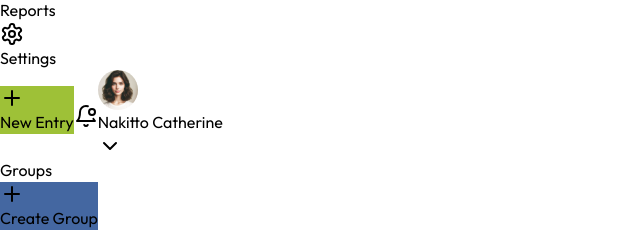
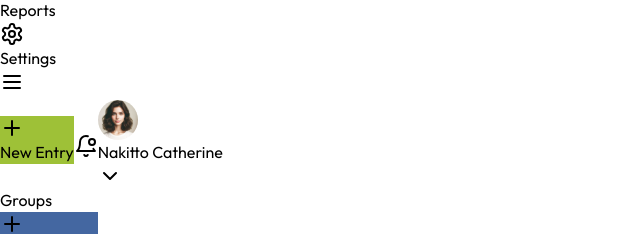
Before and after one commit to Cathella/accounting-june-2024, a React (Create React App) app: page /groups in a window 1280 px wide. Shown: the part 480-714 px from the top of the page, without its empty margins (0-640 px from the left). Built offline with nearby package versions, Linux system fonts and the light colour scheme.

Commit message:
Add menu button to top nav

```diff
--- a/src/components/SideNav.js
+++ b/src/components/SideNav.js
@@ -1,4 +1,4 @@
-import { LayoutDashboard, Files, ArrowRightLeft, Users, CreditCard, ReceiptText, FileText, FolderClosed, Settings, ChevronDown, Minus } from 'lucide-react';
+import { LayoutDashboard, Files, ArrowRightLeft, Users, ReceiptText, FolderClosed, Settings, ChevronDown, Minus } from 'lucide-react';
 import { Link, useLocation } from "react-router-dom";
 import { useState } from "react";
 
--- a/src/components/TopNav.js
+++ b/src/components/TopNav.js
@@ -1,10 +1,21 @@
-import { Plus, BellDot, ChevronDown } from 'lucide-react';
+import { Plus, BellDot, ChevronDown, Menu } from 'lucide-react';
+import { useState } from "react";
 
 function TopNav() {
+  const [isNavVisible, setNavVisible] = useState(true);
+
+  const toggleNav = () => {
+    setNavVisible(isNavVisible);
+  };
+
   return (
-    <div className="flex flex-col items-end py-3 px-8 justify-center bg-white">
-      <div className="flex gap-4">
-        <button className="flex text-white bg-dirt-green py-3 pr-8 pl-5 gap-2 font-semibold rounded-full">
+    <div className="flex flex-col xl:items-end py-3 px-8 justify-center bg-white">
+      <div className="flex justify-between">
+        <button className="bg-stone-100 py-3 px-3 rounded-full text-neutral-600 xl:hidden" onClick={toggleNav}>
+          <Menu />
+        </button>
+        <div className="flex gap-4 ">
+          <button className="flex text-white bg-dirt-green py-3 pr-8 pl-5 gap-2 font-semibold rounded-full hidden sm:flex">
             <Plus className="shrink-0 self-start aspect-square" />
             <span>New Entry</span>
           </button>
@@ -24,6 +35,7 @@ function TopNav() {
           </button>
         </div>
       </div>
+    </div>
   );
 }
 
--- a/src/pages/Dashboard.js
+++ b/src/pages/Dashboard.js
@@ -8,6 +8,7 @@ import InvoiceStats from "../components/InvoiceStats";
 import RecentTransactions from "../components/RecentTransactions";
 
 function Dashboard() {
+
   return (
     <div className="flex flex-col md:flex-row w-full">
       <SideNav />
```
Lines whose indentation alone changed are shown as unchanged.
